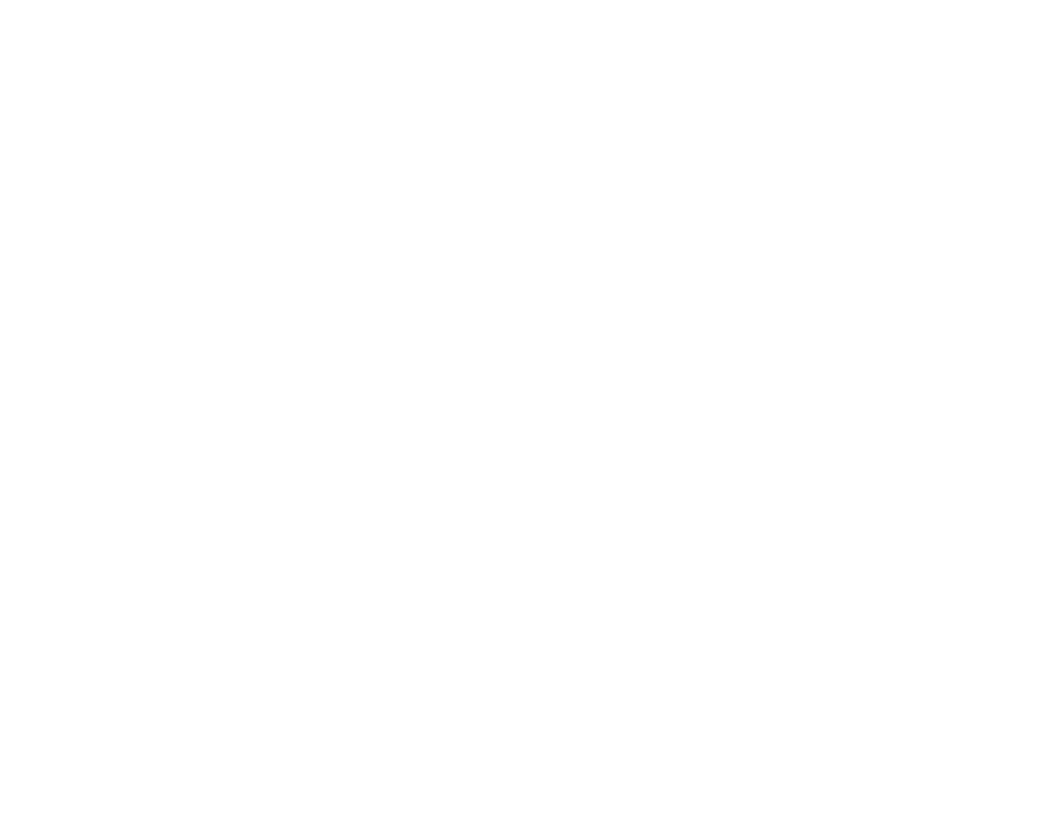
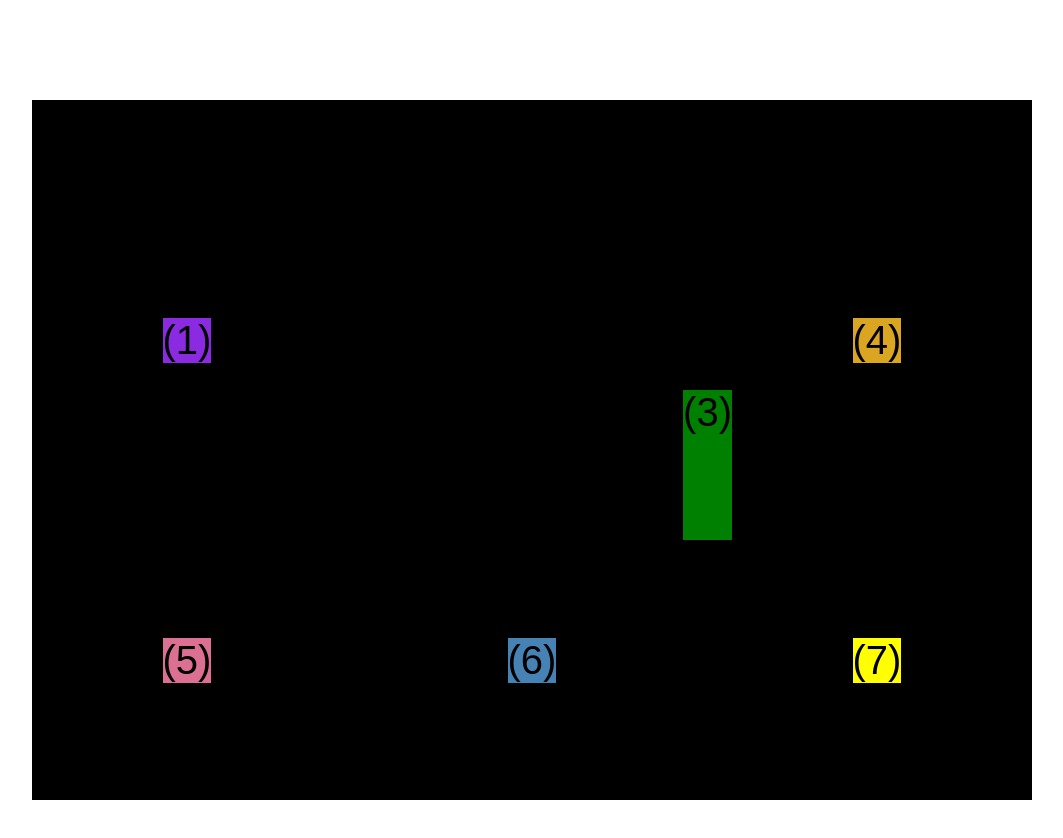
Before and after one commit to RyBuilds/layouts-repo, a plain HTML site: page css-grid.html in a window 1280 px wide. Shown: the whole page, without its empty margins (76-1139 px from the left). Before the commit the page ends 800 px from the top, so only its background shows below. Drawn offline with Linux system fonts and the light colour scheme.

Commit message:
grid layout

```diff
--- a/css-grid.html
+++ b/css-grid.html
@@ -72,13 +72,12 @@
         grid-row: 2 / 3;
       }
 
-      .el--6 {
+      /* .el--6 {
         grid-column: 2 / 3;
         grid-row: 2 / 4;
-      }
+      } */
 
       .container--2 {
-        display: none;
         /* STARTER */
         font-family: sans-serif;
         background-color: black;
@@ -86,9 +85,27 @@
         margin: 100px;
 
         width: 1000px;
-        height: 600px;
+        height: 700px;
 
         /* CSS GRID */
+        display: grid;
+        grid-template-columns: 250px 400px 250px;
+        grid-template-rows: 400px 200px;
+        gap: 20px;
+
+        /* ALIGNING TRACKS INSIDE CONTAINER */
+        /* DISTRIBUTING EMPTY SPACE */
+        justify-content: center;
+        align-content: center;
+        /* ALIGNING ITEMS INSIDE CELLS */
+        /* MOVING ITEMS AROUND INSIDE THE CELLS */
+        align-items: center;
+        justify-items: center;
+      }
+
+      .el--3 {
+        align-self: end;
+        justify-self: end;
       }
     </style>
   </head>
```
